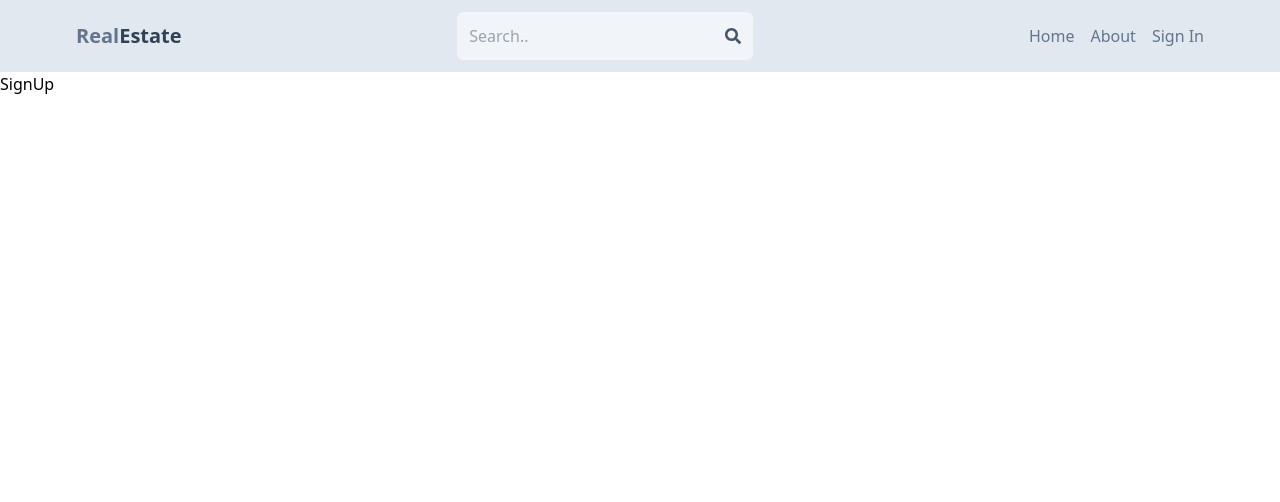
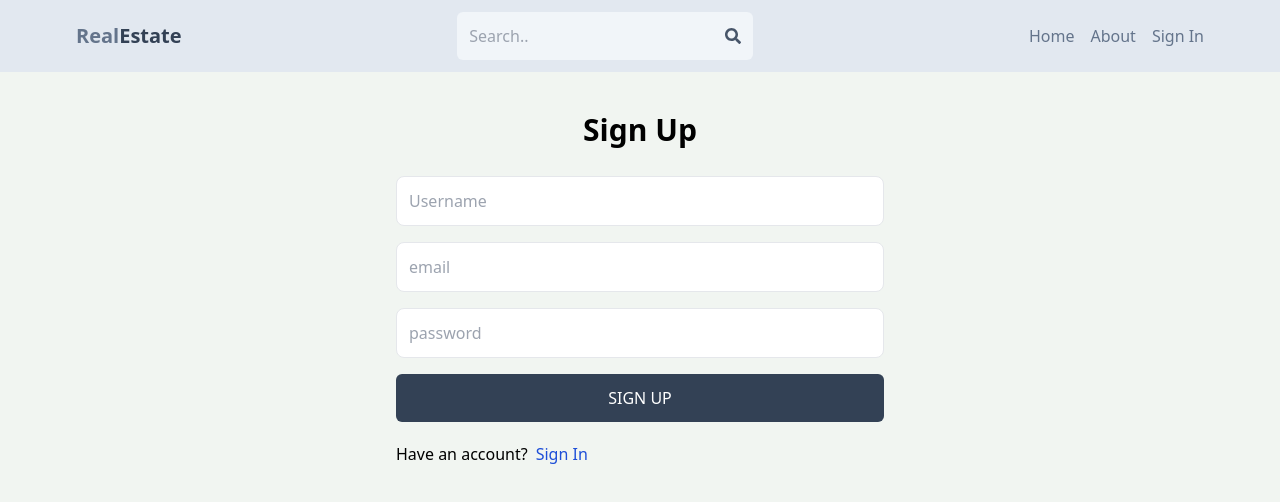
Before and after one commit to SohanDee/real_estate, a React (Create React App) app in the folder client/: page /sign-up in a window 1280 px wide. Shown: the top 502 px of the page. Built offline with nearby package versions, Linux system fonts and the light colour scheme.

Commit message:
Create sign up page UI

```diff
--- a/client/src/index.css
+++ b/client/src/index.css
@@ -1,3 +1,7 @@
 @tailwind base;
 @tailwind components;
 @tailwind utilities;
+
+body{
+    background-color: rgb(241, 245, 241);
+}
--- a/client/src/pages/SignUp.js
+++ b/client/src/pages/SignUp.js
@@ -1,7 +1,22 @@
 import React from 'react'
+import { Link } from 'react-router-dom'
 
 export default function SignUp() {
   return (
-    <div>SignUp</div>
+    <div className='p-3 max-w-lg mx-auto'>
+      <h1 className='text-3xl text-center font-semibold my-7'>Sign Up</h1>
+      <form className='flex flex-col gap-4'>
+        <input type="text" placeholder='Username' className='border p-3 rounded-lg'></input>
+        <input type="text" placeholder='email' className='border p-3 rounded-lg'></input>
+        <input type="text" placeholder='password' className='border p-3 rounded-lg'></input>
+        <button className='bg-slate-700 rounded-md uppercase text-white hover:opacity-90 disabled:opacity-70 p-3'>Sign Up</button>
+      </form>
+      <div className='flex gap-2 mt-5'>
+        <p>Have an account?</p>
+        <Link to={"/sign-in"}>
+        <span className='text-blue-700'>Sign In</span>
+        </Link>
+      </div>
+    </div>
   )
 }
```
